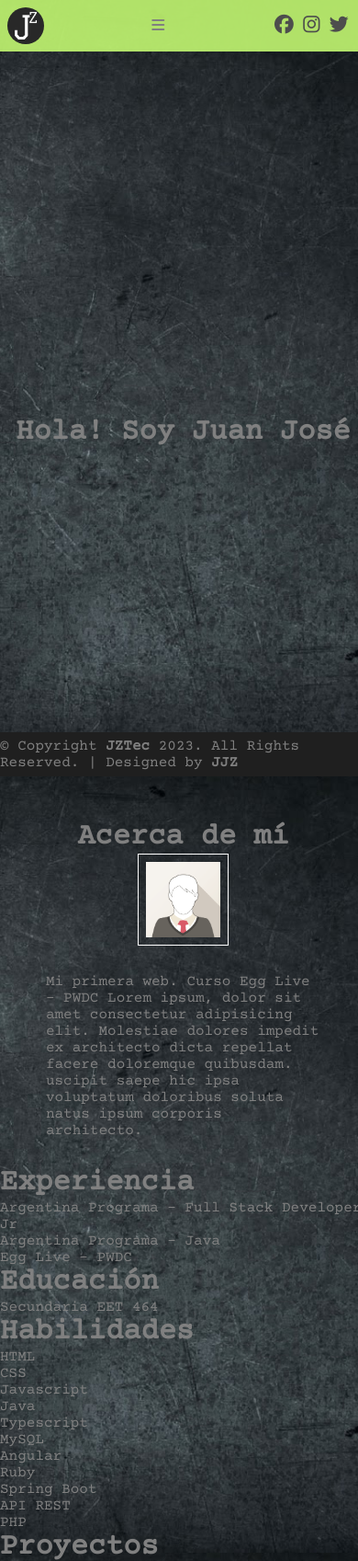
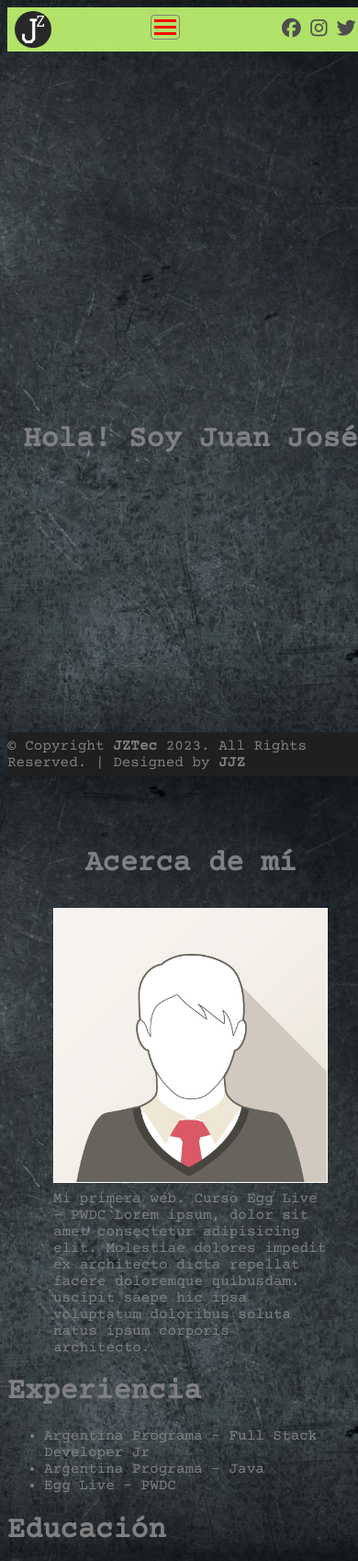
Before and after one commit to jjztec/miprimerapagina, a plain HTML site: page index.html in a window 390 px wide. Shown: the top 1697 px of the page at 92% size. Drawn offline with nearby package versions, Linux system fonts and the light colour scheme; no server answers.

Commit message:
Correcciones CSS, personalizado botones, agregado javascript. para scroll y botón menú.

```diff
--- a/index.html
+++ b/index.html
@@ -29,7 +29,12 @@
         </div>
         <!-- <input type="checkbox" id="check" /> -->
           <label id="btnMenu" for="check" class="checkbtn">
-            <i class="fa-solid fa-bars"></i>
+            <!-- <i class="fa-solid fa-bars"></i> -->
+            <div class="aniMenuIcon" onclick="fMenuIcon(this)">
+              <div class="bar1"></div>
+              <div class="bar2"></div>
+              <div class="bar3"></div>
+            </div>
           </label>
         <nav class="navbar">
           <ul class="menu">
@@ -59,7 +64,7 @@
             <div class="titulo-tarjeta">
             </div>
             <div class="img-tarjeta">
-              <img id="img-perfil" src="img/img_logo1.png" alt="Mi imagen de perfil."></img>
+              <img id="img-perfil" class="img-objfit" src="img/img_logo1.png" alt="Mi imagen de perfil."></img>
             </div>
             <div class="txt-tarjeta">
               <p>Mi primera web. Curso Egg Live - PWDC
@@ -167,7 +172,11 @@
         </div>
       </main>
 
-      <div class="go-to-top"><i class="iconify" data-icon="bi:arrow-up-short"></i></div>
+      <a href="#seccion-home">
+        <div class="go-to-top">
+          <i class="iconify" data-icon="bi:arrow-up-short"></i>
+        </div>
+      </a>
 
       <footer class="footer" id="mi-footer">
         <p>© Copyright <strong>JZTec</strong> 2023. All Rights Reserved. | Designed by <strong>JJZ</strong></p>
--- a/script.js
+++ b/script.js
@@ -3,19 +3,29 @@ document.addEventListener("DOMContentLoaded", function(event) {
     //de que el DOM está listo para recibir acciones
 });
 
-/*window.addEventListener("scroll", function() {
+let btnGTTvisible = false;
+window.addEventListener("scroll", function() {
     let btnTop = document.getElementsByClassName("go-to-top");
     console.log("btnTop classlist: "+btnTop.classList);
-    if(document.documentElement.scrollTop >= (window.innerHeight * 0.3)){
-        if(!btnTop.classList.contains("active")){
-            btnTop.classList.add("active");
-        }
+
+    if(document.documentElement.scrollTop >= window.innerHeight * 0.3 ||
+       document.body.scrollTop >= window.innerHeight * 0.3) {
+        //if(!btnTop.classList.contains("active")){
+          if(!btnGTTvisible) document.querySelector(".go-to-top").classList.toggle("active");
+          btnGTTvisible = true;
     }
     else
     {
-        btnTop.classList.remove("active");
+      if(btnGTTvisible) document.querySelector(".go-to-top").classList.toggle("active");
+      btnGTTvisible = false;
     }
-});*/
+});
+/*let btnGTT_click = document.querySelector(".go-to-top");
+btnGTT_click.onclick = function(){
+  //document.body.scrollTop = 0; // For Safari
+  //document.documentElement.scrollTop = 0; // For Chrome, Firefox, IE and Opera
+  window.scrollTo({top: 0, behavior: 'smooth'});
+};*/
 
 //Clase 8 - Javascript
 //alert("Hola este es mi Javascript");
@@ -49,12 +59,15 @@ function setTituloSeccion(seccion, texto){
     return elemento.innerText = texto;
 }
 
-// MENU
+// BOTON MENU
 let menu_click = document.querySelector(".checkbtn");
 menu_click.onclick = function(){
     document.querySelector(".navbar").classList.toggle("active");
     document.querySelector(".checkbtn").classList.toggle("active");
 };
+function fMenuIcon(x) {
+  x.classList.toggle("change");
+}
 
 // FORMULARIOS
 const form = document.getElementById("form");
--- a/styles.css
+++ b/styles.css
@@ -1,9 +1,20 @@
 /* ==== GENERALES ==== */
-* {
-    margin: 0;
-    padding: 0;
-    box-sizing: border-box;
-  }
+html{
+  /*correcion del dezplazamiento/offset
+     para las secciones con el alto de la barra fixed */
+  scroll-padding-top: 3em;
+  scroll-behavior: smooth;
+  margin: 0;
+  padding: 0;
+  box-sizing: border-box;
+ }
+
+ *,
+ *::after,
+ *::before {
+  box-sizing: inherit;
+
+ }
 
 body {
     display: flex;
@@ -11,8 +22,6 @@ body {
     background: url(img/bg_img.jpg) no-repeat center fixed;
     background-size: cover; /* adapta el background a todo viewport*/
     color: grey;
-    margin: 0 0 0 0;
-    padding: 0;
     font-family: 'Courier Prime', monospace; /*Paso 16 - Fuente de Google*/
 }
 
@@ -30,7 +39,7 @@ body {
     background-color: rgba(194, 248, 114, 0.9);
     align-items: center;
     justify-content: space-between;
-    height: auto;
+    height: 3em;
 }
 .container-logo {
   margin: 0.5em;
@@ -56,7 +65,7 @@ header nav ul { /* Estilo de Lista de Navegación/Menú */
 nav ul.menu li { /* estilos para menu responsive con Js */
   display: flex; /*inline-block*/
   justify-content: center;
-  line-height: 56px;
+  line-height: 46px;
   /*margin: 0 5px;*/
   padding-right: 0.5em;
   padding-left: 0.5em;
@@ -120,11 +129,10 @@ header nav ul a:active {
 /*---- Seccion Acerca... ----*/
 #seccion-about {
   display: flex;
+  flex-direction: column;
   align-items: center;
-  justify-content: center;
   width: 100%;
   min-height: 100vh;
-  flex-direction: column;
 }
 
 .tarjeta { /* Estilo de tarjeta Acerca de mi */
@@ -135,14 +143,12 @@ header nav ul a:active {
 }
 .img-tarjeta {
   display: flex;
-  height: 15rem;
-  width: 25%;
-  padding: 0.5em;
+  height: 15em;
+  width: 15em;
+  margin: 0.5em;
   border: 1px #ffffff solid;
-
 }
-#img-perfil {
-
+.img-objfit {
   object-fit: contain; /*ajutasta esta imajen/objeto al tamaño de su contenedor padre*/
   width: 100%;
   height: 100%;
@@ -152,6 +158,10 @@ header nav ul a:active {
   align-items: center;
   height: 15rem;
   width: 75%;
+}
+.txt-tarjeta p {
+  padding: 0;
+  margin: 0;
 }
 
 /*---- Estilos Sección Contacto ----*/
@@ -215,8 +225,8 @@ header nav ul a:active {
   bottom: 0;
   width: 100%;
   height: 3em;
+  justify-content: center;
   align-items: center;
-  justify-content: center;
 }
 
 
@@ -386,6 +396,16 @@ header nav ul {
   .tarjeta {
     flex-direction: column;
   }
+  .img-tarjeta {
+    height: auto;
+    width: 75%;
+  }
+  .txt-tarjeta{
+    display: flex;
+    align-items: flex-start;
+    height: auto;
+  }
+
   .mail {
     font-size: 2em;
   }
@@ -476,6 +496,12 @@ header nav ul {
   }
   .img-tarjeta {
     height: auto;
+    width: 75%;
+  }
+  .txt-tarjeta {
+    display: flex;
+    height: auto;
+    align-items: flex-start;
   }
 
   #seccion-contacto {
@@ -510,14 +536,14 @@ header nav ul {
     font-size: 28px;
     text-align: center;
     position: fixed;
-    bottom: 30px;
+    bottom: 2em;
     z-index: 10;
     line-height: 1.4;
     -moz-transition: all .2s;
     -o-transition: all .2s;
     transition: all .2s;
     -webkit-transition: all .2s;
-    right: 10px;
+    right: 0.5em;
     right: -ms-calc(-594.5%);
     transform: translateY(-60%);
     -webkit-transform: translateY(-60%);
@@ -571,6 +597,36 @@ header nav ul {
     top: -165px;
   }
 
+  /* ---- ICONO MENU ANIMADO ---- */
+  .aniMenuIcon {
+    display: inline-block;
+    cursor: pointer;
+    border: 1px solid grey;
+    border-radius: 4px;
+    padding: 0px 3px;
+  }
+  .change.aniMenuIcon {
+    border: 3px solid #ffffff;
+  }
+  .bar1, .bar2, .bar3 {
+    width: 1.5em;
+    height: 0.2em;
+    background-color: red;/*rgba(142,200,55,0.9);*/ /*rgba(255, 255, 255, 0.767);*/
+    margin: 0.25em 0;
+    transition: 0.4s;
+  }
+  .change .bar1 {
+    -webkit-transform: rotate(-45deg) translate(-5px, 5px);
+    transform: rotate(-45deg) translate(-5px, 5px);
+  }
+  .change .bar2 {
+    opacity: 0;
+  }
+  .change .bar3 {
+    -webkit-transform: rotate(45deg) translate(-5px, -5px);
+    transform: rotate(45deg) translate(-5px, -5px);
+  }
+
   /* ------------- ICONOS -------------- */
 /*icon fb*/
 .fa-facebook-official {
```
